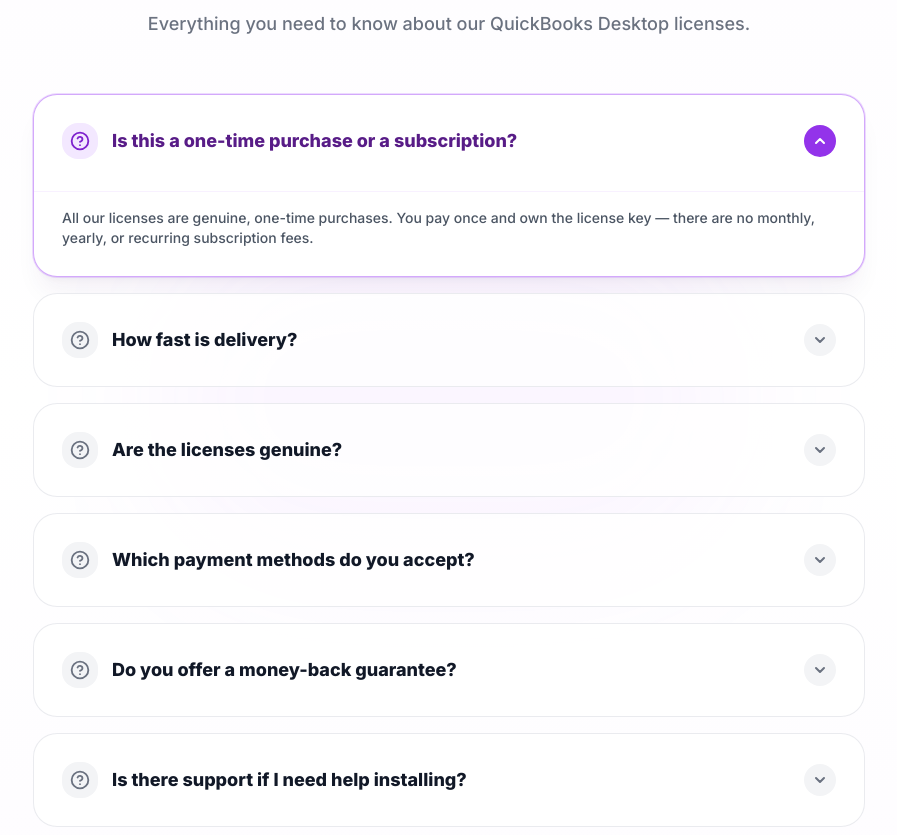
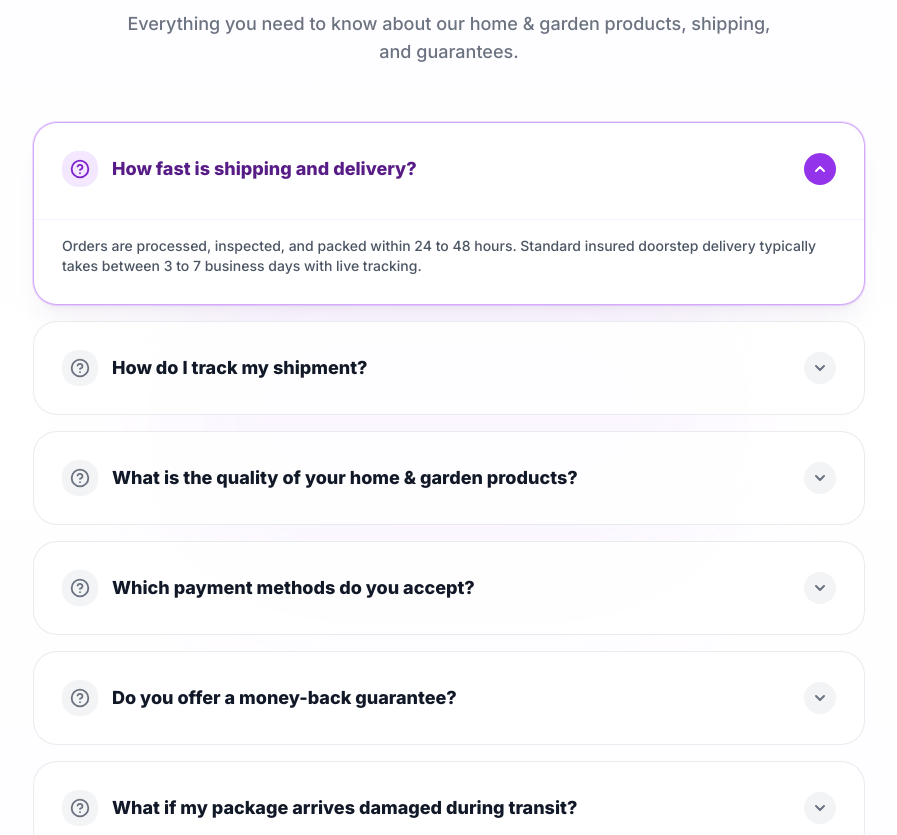
Before and after one commit to mariaelguli-hub/qbmaster.shop, a React (Vite) app: page / in a window 1280 px wide. Shown: the part 10760-11595 px from the top of the page, without its empty margins (191-1088 px from the left). Built offline with nearby package versions, Linux system fonts and the light colour scheme; no server answers; the database is empty.

Commit message:
Update FAQAccordion.jsx

```diff
--- a/src/components/FAQAccordion.jsx
+++ b/src/components/FAQAccordion.jsx
@@ -5,28 +5,28 @@
 
 const faqs = [
   {
-    question: 'Is this a one-time purchase or a subscription?',
-    answer: 'All our licenses are genuine, one-time purchases. You pay once and own the license key — there are no monthly, yearly, or recurring subscription fees.'
+    question: 'How fast is shipping and delivery?',
+    answer: 'Orders are processed, inspected, and packed within 24 to 48 hours. Standard insured doorstep delivery typically takes between 3 to 7 business days with live tracking.'
   },
   {
-    question: 'How fast is delivery?',
-    answer: 'Delivery is instant! Once your order and payment are processed, your license key, download details, and setup instructions are sent directly to your email address.'
+    question: 'How do I track my shipment?',
+    answer: 'Once your order leaves our fulfillment center, you will immediately receive a shipping confirmation email containing your direct tracking number and live status link.'
   },
   {
-    question: 'Are the licenses genuine?',
-    answer: 'Yes, 100%. All QuickBooks licenses we offer are authentic, official, and guaranteed to activate fully without issues.'
+    question: 'What is the quality of your home & garden products?',
+    answer: 'All our products are crafted from premium, heavy-duty materials designed for long-lasting everyday use. Each item undergoes strict quality inspections before dispatch.'
   },
   {
     question: 'Which payment methods do you accept?',
-    answer: 'We accept all major credit and debit cards (Visa, MasterCard, American Express, Discover) through a fully secure, encrypted checkout process.'
+    answer: 'We accept all major credit and debit cards (Visa, MasterCard, American Express) as well as PayPal through our bank-grade 256-bit SSL encrypted checkout.'
   },
   {
     question: 'Do you offer a money-back guarantee?',
-    answer: 'Yes! We stand behind our software with a 30-day money-back guarantee. If your license key fails to activate as described, you will receive a full refund.'
+    answer: 'Yes! We stand behind our products with a 30-day risk-free money-back guarantee. If you are not completely satisfied, contact us for a smooth return or replacement.'
   },
   {
-    question: 'Is there support if I need help installing?',
-    answer: 'Absolutely! Our dedicated technical support team is available via email to guide you step-by-step through download, installation, and license activation.'
+    question: 'What if my package arrives damaged during transit?',
+    answer: 'Every shipment is 100% insured. In the rare event that an item arrives damaged or broken, send our support team a quick photo and we will ship a free replacement immediately.'
   }
 ]
 
@@ -63,7 +63,7 @@
           </h2>
 
           <p className="text-gray-500 text-base sm:text-lg font-medium leading-relaxed">
-            Everything you need to know about our QuickBooks Desktop licenses.
+            Everything you need to know about our home & garden products, shipping, and guarantees.
           </p>
         </motion.div>
 
```
